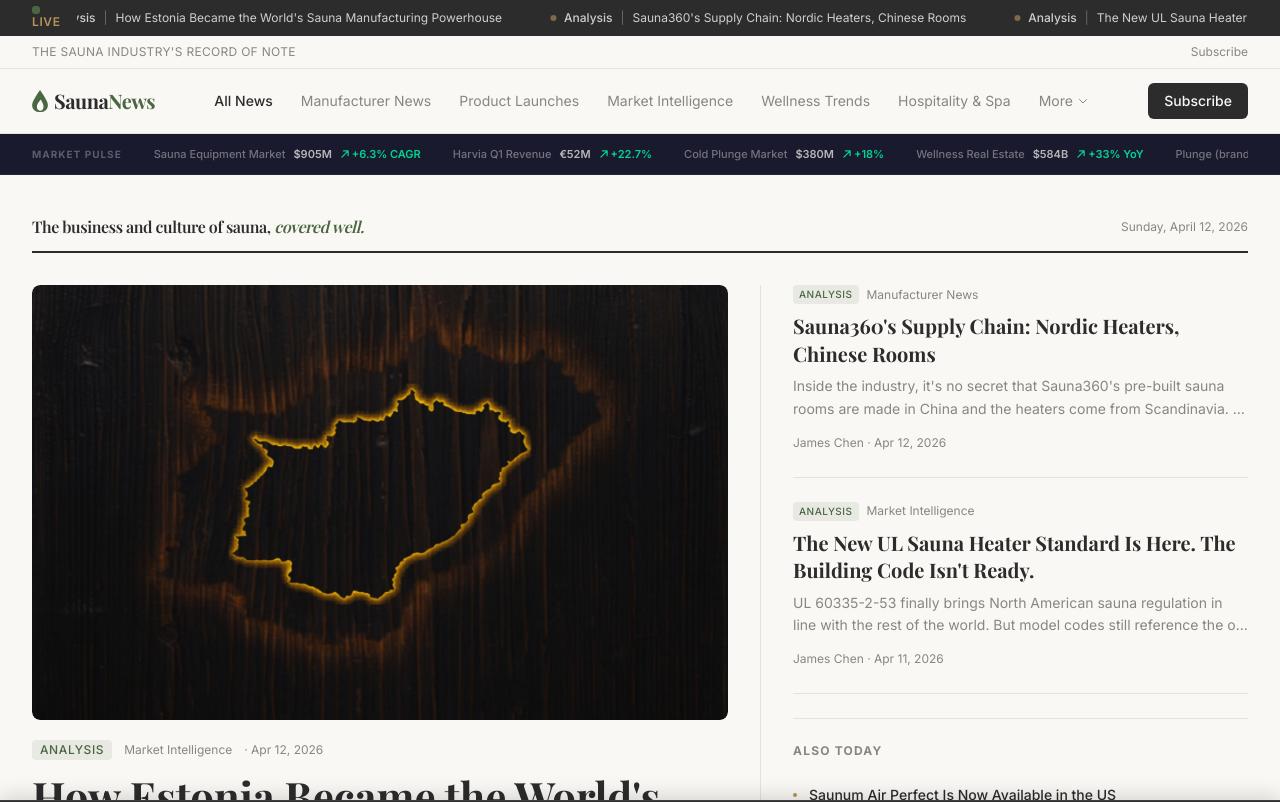
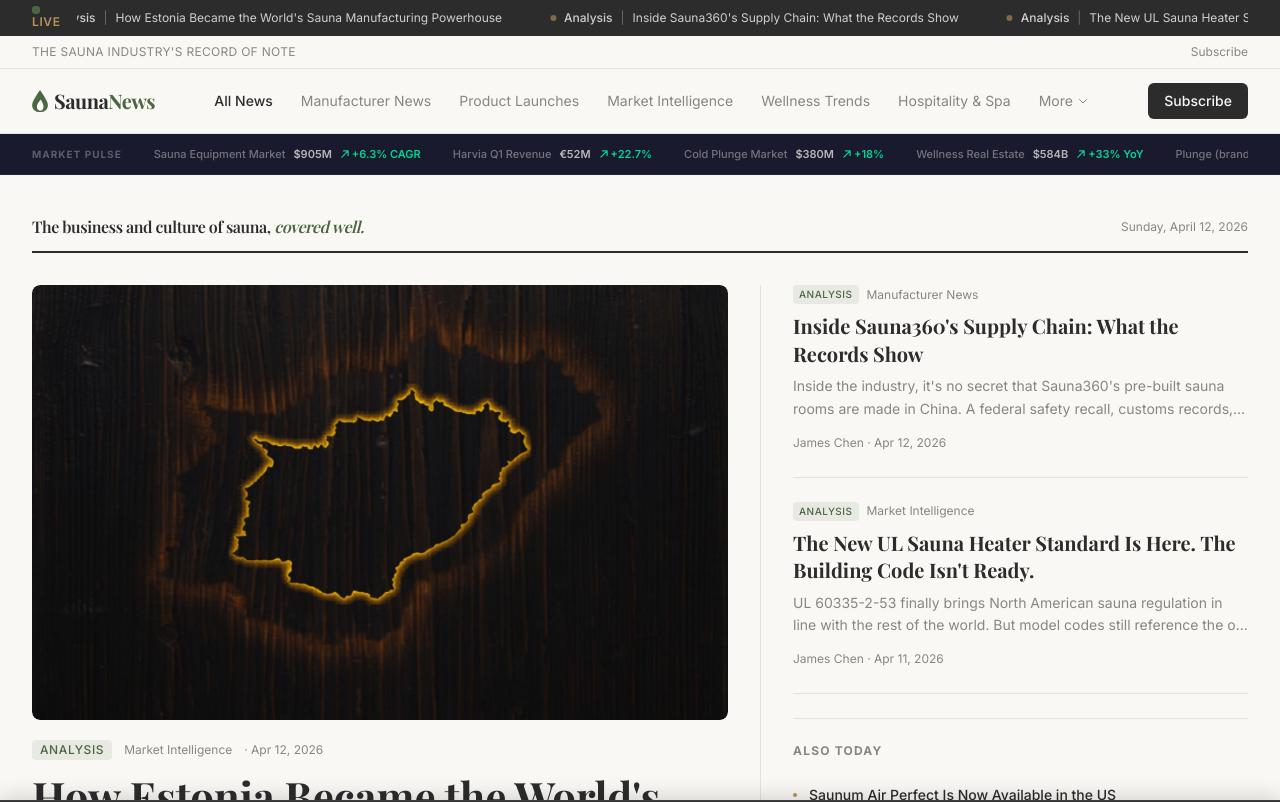
Before and after one commit to recoupergy/saunanews, a Next.js app: page / in a window 1280 px wide. Shown: the top 802 px of the page. Built offline with nearby package versions, Linux system fonts and the light colour scheme; a web font is replaced by a local one.

Commit message:
Fix heater sourcing claims: infrared panels likely China too, not just Scandi. New title. Co-Authored-By: Claude Sonnet 4.6 <noreply@anthropic.com>

```diff
--- a/src/data/articles.ts
+++ b/src/data/articles.ts
@@ -1509,9 +1509,9 @@ Full installation manual: <a href="https://us.saunum.com/wp-content/uploads/2026
   },
   {
     id: '38',
-    title: 'Sauna360\'s Supply Chain: Nordic Heaters, Chinese Rooms',
+    title: 'Inside Sauna360\'s Supply Chain: What the Records Show',
     slug: 'sauna360-chinese-manufacturing-nordic-illusion',
-    dek: 'Inside the industry, it\'s no secret that Sauna360\'s pre-built sauna rooms are made in China and the heaters come from Scandinavia. A federal safety recall, customs records, and executive interviews put the full picture on the record.',
+    dek: 'Inside the industry, it\'s no secret that Sauna360\'s pre-built sauna rooms are made in China. A federal safety recall, customs records, and executive interviews document the full sourcing picture — which is more global than the brand websites suggest.',
     excerpt: 'CPSC Recall #26-040, U.S. customs bill-of-lading data, and a 2022 magazine interview with Sauna360 executives all confirm the same thing: the Cokato, Minnesota company behind Finnleo, Tylö, Helo, Kastor, and Amerec manufactures most of its sauna room products in China. Its consumer marketing says nothing about it.',
     contentType: 'Analysis',
     category: 'Manufacturer News',
@@ -1521,7 +1521,7 @@ Full installation manual: <a href="https://us.saunum.com/wp-content/uploads/2026
     readingTime: 11,
     featuredImage: 'https://images.unsplash.com/photo-1571019613454-1cb2f99b2d8b?w=1200&q=80',
     imageCaption: 'Pre-built sauna room kits sold under Scandinavian heritage brands make up the bulk of Sauna360\'s U.S. sales, according to company executives and customs records.',
-    body: `<p>In the sauna industry, it is not much of a secret. Ask an experienced dealer or distributor how Sauna360 sources its products and most will tell you: the heaters come from Finland and Sweden, and the pre-built room cabinets come from China. That split has been the model for years and is well understood by people who work in the trade.</p>
+    body: `<p>In the sauna industry, it is not much of a secret. Ask an experienced dealer or distributor how Sauna360 sources its products and most will tell you the pre-built room cabinets come from China. Traditional electric heaters ship from Finland and Sweden. Infrared panels are a murkier picture — customs records show Chinese thermal equipment suppliers in the mix there too. The broad strokes have been the model for years and are well understood by people who work in the trade.</p>
 
 <p>What is less clear is how well it travels downstream to consumers — particularly the many buyers who purchase Finnleo, Tylö, or Helo saunas through hot tub retailers or pool-and-spa showrooms, where sauna is often a secondary product line and staff may not know the sourcing details themselves.</p>
 
@@ -1553,13 +1553,15 @@ Full installation manual: <a href="https://us.saunum.com/wp-content/uploads/2026
 
 <p>Additional Chinese suppliers include Guangdong Hongyuan Home Furnishing Co., Ltd. of Guangzhou (which operates as "Royal Saunas," an OEM exporter of infrared and traditional sauna products) with approximately 35 containers, and Hangzhou Fulton Thermal Equipment Co. with roughly 150 shipments.</p>
 
-<p>The European side of the ledger looks entirely different. Sauna360 AB Tylö in Sweden accounts for approximately 62 containers, with customs documentation noting "COO SE" (Country of Origin: Sweden) and describing cargo as "SAUNA HEATERS WITH CONTROLS AND SPARE PARTS." Sauna360 Oy in Finland accounts for approximately 34 containers of "ELECTRIC HEATERS / ROCK FOR HEATERS / CARTON BOXES." Finnish timber suppliers including Pieksawood Oy, Koskisen Oy, and Mäntsälän Saha Oy contribute smaller volumes of heat-treated alder and other sauna materials.</p>
-
-<div class="callout">
-<strong>Estimated Import Volume by Origin (container counts):</strong> Chinese suppliers (Sfactor group and others): ~865 containers, approximately 86% of total inbound volume. Swedish factory (heaters and controls): ~62 containers, approximately 6%. Finnish factory (heaters and rocks): ~34 containers, approximately 3%. Finnish timber suppliers: remaining volume. Source: ImportGenius, ImportKey, U.S. Customs bill-of-lading records.
-</div>
-
-<p>The split has been consistent for years. Sauna room kits come from China. Heaters and controls come from Scandinavia. This is not a recent cost-cutting measure.</p>
+<p>European shipments tell a different story for traditional electric heaters. Sauna360 AB Tylö in Sweden accounts for approximately 62 containers described as "SAUNA HEATERS WITH CONTROLS AND SPARE PARTS" with customs documentation noting "COO SE" (Country of Origin: Sweden). Sauna360 Oy in Finland accounts for approximately 34 containers of "ELECTRIC HEATERS / ROCK FOR HEATERS / CARTON BOXES." Finnish timber suppliers including Pieksawood Oy, Koskisen Oy, and Mäntsälän Saha Oy contribute smaller volumes of heat-treated alder and other sauna materials.</p>
+
+<p>The Chinese side of the ledger, however, also includes thermal equipment suppliers. Hangzhou Fulton Thermal Equipment Co. accounts for approximately 150 shipments to Sauna360, and Far Infrared Sauna Technology Co. is listed in records under the former TyloHelo importer name. The specific contents of those shipments are not detailed in customs descriptions, but the supplier names suggest infrared heating components rather than wood cabinets.</p>
+
+<div class="callout">
+<strong>Estimated Import Volume by Origin (container counts):</strong> Chinese suppliers (Sfactor room kits + thermal equipment + others): ~865+ containers, approximately 86% of total inbound volume. Swedish factory (traditional heaters and controls): ~62 containers. Finnish factory (traditional heaters and rocks): ~34 containers. Finnish timber suppliers: remaining volume. Source: ImportGenius, ImportKey, U.S. Customs bill-of-lading records.
+</div>
+
+<p>The broad pattern: pre-built room cabinets come from China. Traditional electric heaters come from Scandinavia. Infrared components appear to have Chinese suppliers as well, though the exact product breakdown is not fully documented in public customs data.</p>
 
 <h2>On the Record: 'Most of Sauna360's Revenue'</h2>
 
@@ -1583,7 +1585,7 @@ Full installation manual: <a href="https://us.saunum.com/wp-content/uploads/2026
 
 <p><strong>Finnleo</strong> markets itself as "The Genuine Finnish Sauna" across its entire web presence. Its About page references "our US-based manufacturing" for custom saunas and notes its 1984 founding in Cokato, Minnesota. Its NorthStar product line explicitly says "Made in the USA." Its heaters are described as "genuine Finnish heaters, designed and built in Finland." But the flagship tagline is applied to the full product line without any disclosure that pre-built sauna room kits are manufactured in China. One authorized Finnleo dealer independently states on its website that "Finnleo Pure Infra Saunas are also made in China," though it adds that Finnleo "owns and operates their own factories" there. That factory ownership claim has not been independently verified and appears to be contradicted by Masco's SEC filings.</p>
 
-<p><strong>Helo</strong> is the relative transparency outlier. Its custom saunas page states: "Custom sauna interiors are handcrafted in the USA and heaters in Finland." The overall brand still uses "The genuine Finnish sauna, handcrafted for life," but the USA manufacturing disclosure for custom interiors is accessible and specific. This is meaningfully more transparent than Tylö or Finnleo.</p>
+<p><strong>Helo</strong> is the relative transparency outlier for traditional saunas. Its custom saunas page states: "Custom sauna interiors are handcrafted in the USA and heaters in Finland." The overall brand still uses "The genuine Finnish sauna, handcrafted for life," but the USA manufacturing disclosure for custom interiors is accessible and specific. For its traditional sauna line, this is meaningfully more transparent than Tylö or Finnleo.</p>
 
 <p><strong>Kastor</strong> operates as a heater-only brand, marketed as "Finland's oldest sauna brand, founded in 1916," with manufacturing at Hanko, Finland. As a heater brand with no room kits in its product catalog, its Finnish manufacturing claims are accurate.</p>
 
@@ -1622,7 +1624,7 @@ Full installation manual: <a href="https://us.saunum.com/wp-content/uploads/2026
 <p>This is a sourcing story, not a quality indictment. Chinese manufacturing is not inherently inferior. The bench recall is one data point about one structural component. The broader point is that buyers spending $8,000 or $10,000 on a sauna marketed as "Made in Sweden" or "The Genuine Finnish Sauna" may want to ask specifically where the room cabinet was built. Customs records and the CPSC recall both suggest the answer, for pre-built models, is likely China.</p>
 
 <div class="bottom-line">
-<p>The sourcing model is an open secret in the trade: Sauna360 heaters come from Finland and Sweden, pre-built room cabinets come from China. Experienced dealers know it. But the buyer at a hot tub showroom who just picked out a Finnleo may not have been told — and the brand websites do not say. It is a fair question to ask before signing.</p>
+<p>The broad sourcing model is an open secret in the trade: pre-built room cabinets come from China, traditional electric heaters from Scandinavia, and infrared components likely from China as well. Experienced dealers know the general picture. But the buyer at a hot tub showroom who just picked out a Finnleo may not have been told any of it — and the brand websites do not say. It is a fair question to ask before signing.</p>
 </div>`,
     featured: true,
     trending: true,
```
